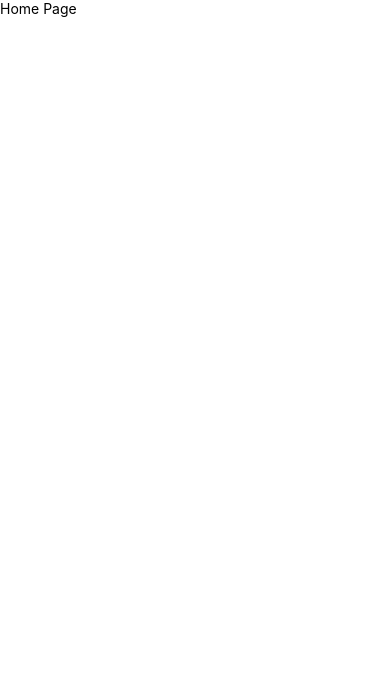
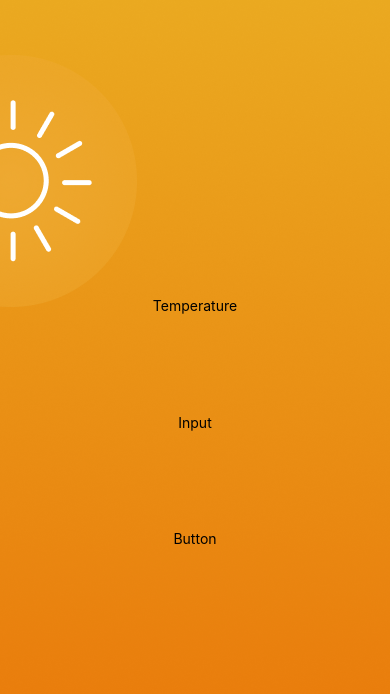
Before and after one commit to drakenevadie19/temperature-converter, a React Native app in the folder front-end/: screen / in a window 390 px wide. Shown: the top 694 px of the page. Built offline with nearby package versions, Linux system fonts and the light colour scheme.

Commit message:
New Change: Adding hot and cold background. Also adding ImageBackground to cover the whole app

```diff
--- a/front-end/App.js
+++ b/front-end/App.js
@@ -1,15 +1,23 @@
-import { Text, View } from 'react-native';
+import { Text, View, ImageBackground } from 'react-native';
 import { s } from "./App.style"
 import { SafeAreaProvider, SafeAreaView } from 'react-native-safe-area-context';
+import hotBackground from "./assets/hot.png"
 
 export default function App() {
   return (
     <>
-      <SafeAreaProvider>
-        <SafeAreaView style={s.root}>
-          <Text>Home Page</Text>
-        </SafeAreaView>
-      </SafeAreaProvider>
+      {/* this will make the background cover all parts, including rabbit-ears of iphone and navigation tab */}
+      <ImageBackground style={s.backgroundImage} source={hotBackground}>
+        <SafeAreaProvider>
+          <SafeAreaView style={s.root}>
+            <View style={s.workspace}>
+              <Text>Temperature</Text>
+              <Text>Input</Text>
+              <Text>Button</Text>
+            </View>
+          </SafeAreaView>
+        </SafeAreaProvider>
+      </ImageBackground>
     </>
   );
 }
--- a/front-end/App.style.js
+++ b/front-end/App.style.js
@@ -2,6 +2,15 @@ import { StyleSheet } from "react-native";
 
 export const s = StyleSheet.create({
     root: {
-        flex: 1
+        flex: 1,
+        justifyContent: "center"
+    },
+    workspace: {
+        height: 450,
+        alignItems: "center",
+        justifyContent: "space-evenly"
+    },
+    backgroundImage: {
+        height: "100%"
     }
 });
```
Also changed, not shown: front-end/assets/cold.png (added), front-end/assets/hot.png (added).
